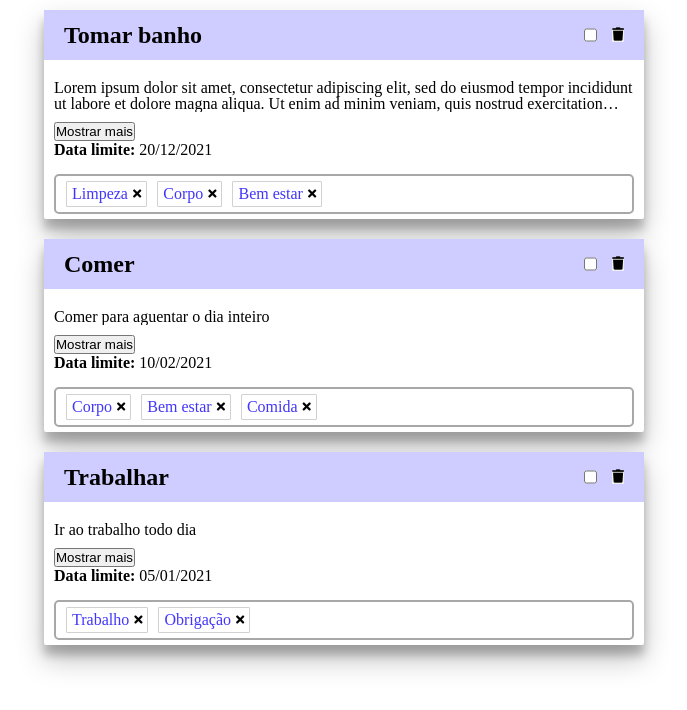
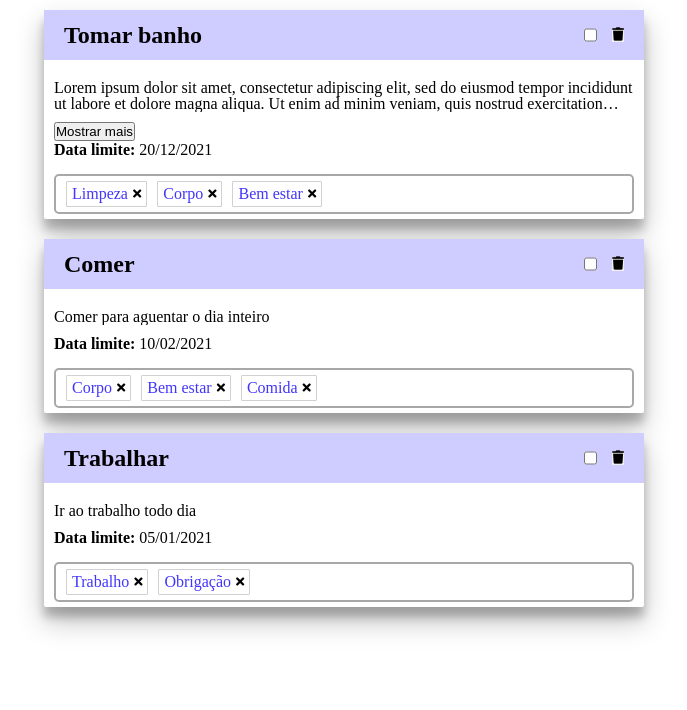
Before and after one commit to Hamilton-Dias/angular-11-todo, an Angular app: page / in a window 1280 px wide. Shown: the top 710 px of the page, without its empty margins (306-993 px from the left). Built offline with nearby package versions, Linux system fonts and the light colour scheme.

Commit message:
show hide text

```diff
--- a/src/app/app.component.html
+++ b/src/app/app.component.html
@@ -19,7 +19,7 @@
       <p #p [ngClass]="{'hide-text': isTextBiggerThan2Lines(p, task.description)}">
         {{task.description}}
       </p>
-      <button #btn (click)="toggleText(btn)">Mostrar mais</button>
+      <button #btn (click)="toggleText(btn)" *ngIf="isTextBiggerThan2Lines(p, task.description)">Mostrar mais</button>
       <p><b>Data limite: </b>{{task.limitDate}}</p>
     </div>
     <div class="task-card-footer">
--- a/src/app/app.component.ts
+++ b/src/app/app.component.ts
@@ -68,6 +68,15 @@ export class AppComponent {
   }
 
   toggleText(button: HTMLElement) {
-    button.innerHTML = 'Esconder'
+    const className = 'hide-text';
+    const paragraph = button.parentElement?.querySelector('p');
+
+    if (paragraph?.classList.contains(className)) {
+      button.innerHTML = 'Esconder';
+      paragraph?.classList.remove(className);
+    } else {
+      button.innerHTML = 'Mostrar mais';
+      paragraph?.classList.add(className);
+    }
   }
 }
```
